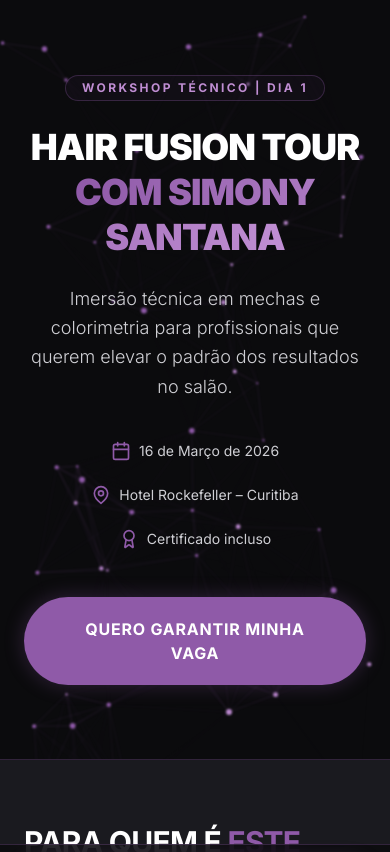
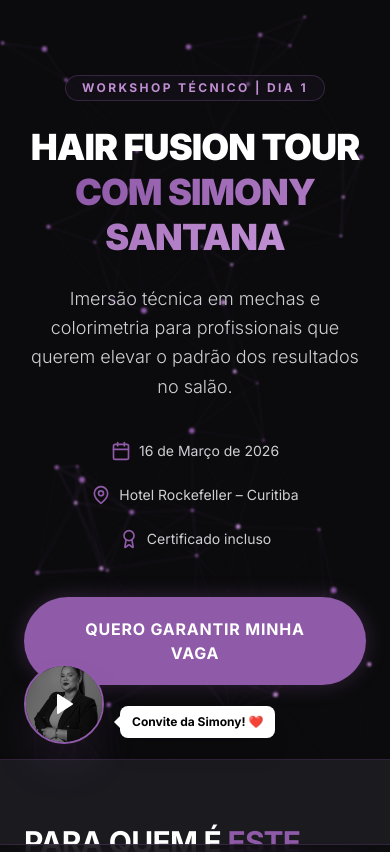
Before and after one commit to ricardosouza07/Lp_Simony_SAntana, a Next.js app: page / in a window 390 px wide. Shown: the top 852 px of the page. Built offline with nearby package versions, Linux system fonts and the light colour scheme.

Commit message:
fix: enable video bubble on mobile and position it above footer CTA

```diff
--- a/src/components/VideoBubble.tsx
+++ b/src/components/VideoBubble.tsx
@@ -14,7 +14,7 @@ export const VideoBubble = () => {
                 initial={{ opacity: 0, scale: 0.5, y: 100 }}
                 animate={{ opacity: 1, scale: 1, y: 0 }}
                 transition={{ delay: 2, duration: 0.5, type: 'spring' }}
-                className="fixed bottom-24 left-6 z-40 hidden md:block" // Hidden on mobile if FooterCTA is active, or adjust position
+                className="fixed bottom-24 left-6 z-40"
             >
                 <button
                     onClick={() => setIsOpen(true)}
```
